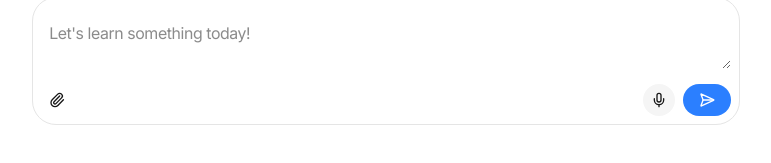
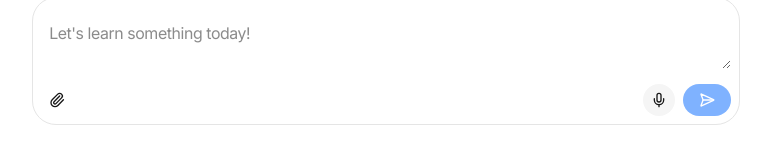
Before and after one commit to devel0perzek/menged-ai, a Next.js app in the folder web-app/: page / in a window 1280 px wide. Shown: the part 203-366 px from the top of the page, without its empty margins (254-1025 px from the left). Built offline with nearby package versions, Linux system fonts and the light colour scheme.

Commit message:
Add disabled state to submit button in PromptArea component

```diff
--- a/web-app/modules/prompt-text-area/prompt-area.tsx
+++ b/web-app/modules/prompt-text-area/prompt-area.tsx
@@ -88,7 +88,7 @@ export const PromptArea = ({ isSubscribed }: { isSubscribed: boolean }) => {
         <TranscribeText onTranscribedText={handleTranscribedText} />
 
         <button
-          className="flex h-8 w-fit cursor-pointer items-center justify-center gap-x-1 rounded-full bg-blue-500 p-4 text-sm text-white"
+          className="flex h-8 w-fit cursor-pointer items-center justify-center gap-x-1 rounded-full bg-blue-500 p-4 text-sm text-white disabled:opacity-60"
           type="submit"
           disabled={!formData.prompt && files.length === 0}
         >
```
